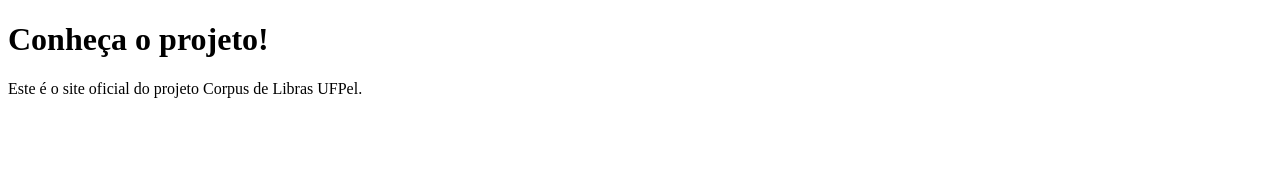
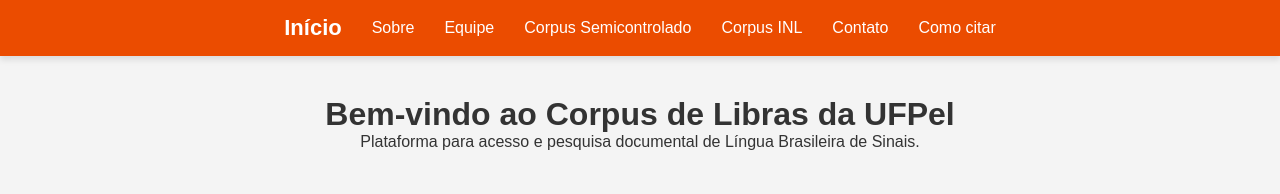
Before and after one commit to corpusdelibrasufpel/corpusdelibrasufpel.github.io, a plain HTML site: page index.html in a window 1280 px wide. Drawn offline with Linux system fonts and the light colour scheme.

Commit message:
teste de inicio

```diff
--- a/index.html
+++ b/index.html
@@ -1,10 +1,28 @@
-<!DOCTYPE html>
-<html>
-  <head>
+<html lang="pt-BR">
+<head>
+    <meta charset="UTF-8">
+    <meta name="viewport" content="width=device-width, initial-scale=1.0">
     <title>Corpus de Libras - UFPel</title>
+    <link rel="stylesheet" href="style.css">
   </head>
   <body>
-    <h1>Conheça o projeto!</h1>
-    <p>Este é o site oficial do projeto Corpus de Libras UFPel.</p>
+
+    <nav class="navbar">
+        <ul class="nav-links">
+          <li><a href="#" class="ativo">Início</a></li>
+            <li><a href="#">Sobre</a></li>
+            <li><a href="#">Equipe</a></li>
+            <li><a href="#">Corpus Semicontrolado</a></li>
+            <li><a href="#">Corpus INL</a></li>
+            <li><a href="#">Contato</a></li>
+            <li><a href="#">Como citar</a></li>
+        </ul>
+    </nav>
+
+    <main class="conteudo">
+        <h1>Bem-vindo ao Corpus de Libras da UFPel</h1>
+        <p>Plataforma para acesso e pesquisa documental de Língua Brasileira de Sinais.</p>
+    </main>
+
   </body>
 </html>
--- /dev/null
+++ b/style.css
@@ -0,0 +1,46 @@
+* {
+    margin: 0;
+    padding: 0;
+    box-sizing: border-box;
+}
+
+body {
+    font-family: Arial, sans-serif;
+    background-color: #f4f4f4;
+}
+
+.navbar {
+    background-color: #eb4c00;
+    padding: 15px 30px;
+    box-shadow: 0 4px 6px rgba(0,0,0,0.1);
+}
+
+
+.nav-links {
+    list-style: none;
+    display: flex;
+    justify-content: center;
+    align-items: center;
+    gap: 30px;
+}
+
+.nav-links li a {
+    text-decoration: none;
+    color: white;
+    font-size: 16px;
+    font-weight: normal;
+    transition: all 0.3s ease;
+    display: inline-block;
+}
+
+.nav-links li a.ativo,
+.nav-links li a:hover {
+    font-size: 22px;
+    font-weight: bold;
+}
+
+.conteudo {
+    padding: 40px;
+    text-align: center;
+    color: #333;
+}
```
